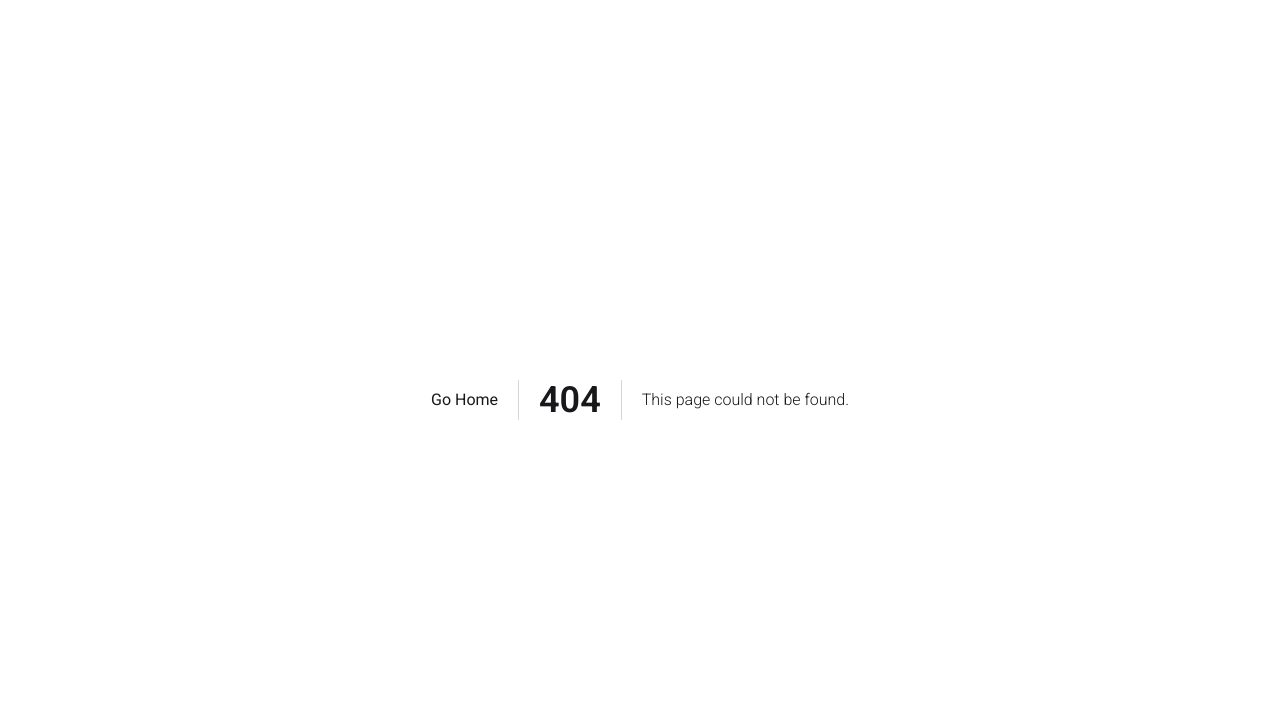
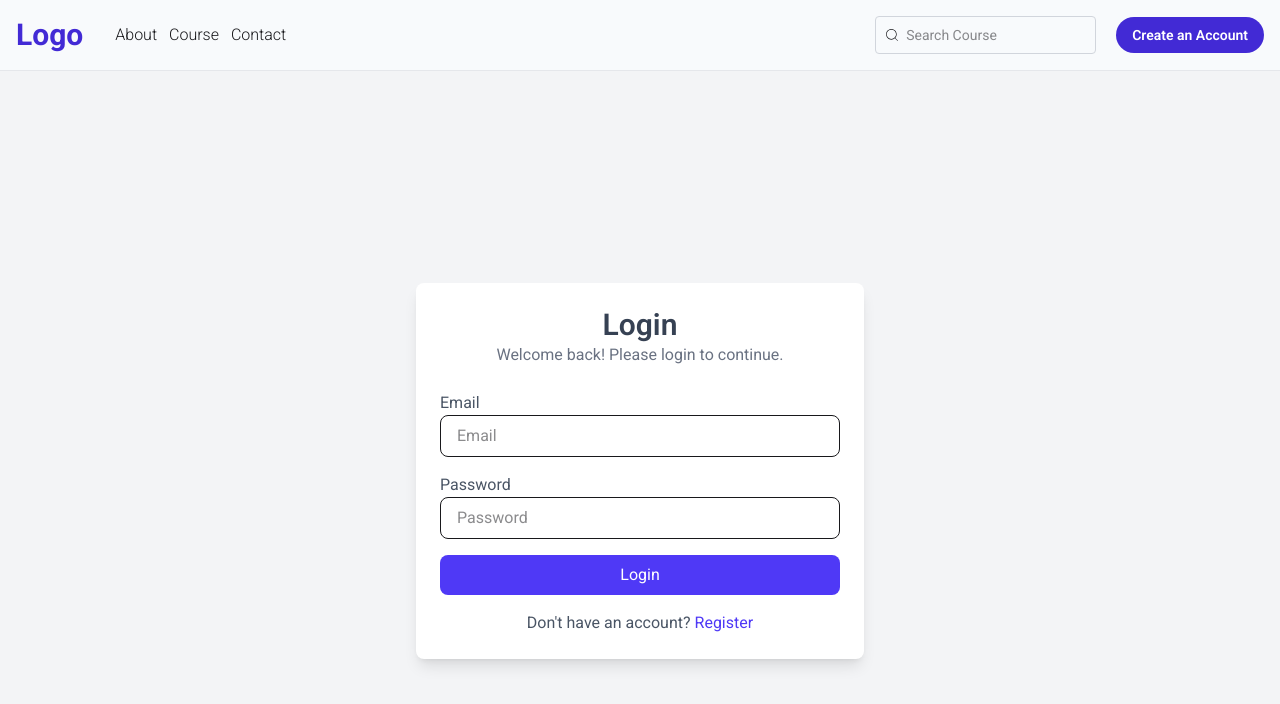
Before and after one commit to mehedifiz/school-of-robotics-client, a React (Vite) app: page /register in a window 1280 px wide. Before the commit this address had no page. Shown: the top 704 px of the page. Built offline with nearby package versions, Linux system fonts and the light colour scheme; what tailwindcss-animated would draw is missing.

Commit message:
add login-register

```diff
--- /dev/null
+++ b/src/pages/Register/Register.jsx
@@ -0,0 +1,62 @@
+import React, { useState } from "react";
+
+const Register = () => {
+  const [isLogin, setIsLogin] = useState(true);
+
+  return (
+    <div className="flex items-center justify-center min-h-screen bg-gray-100 p-4">
+      <div className="w-full max-w-md bg-white shadow-lg rounded-lg p-6">
+        <h2 className="text-3xl font-semibold text-center text-gray-700">
+          {isLogin ? "Login" : "Register"}
+        </h2>
+        <p className="text-gray-500 text-center mb-6">
+          {isLogin
+            ? "Welcome back! Please login to continue."
+            : "Create an account to get started."}
+        </p>
+        <form className="space-y-4">
+          {!isLogin && (
+            <div>
+              <label className="block text-gray-600">Name</label>
+              <input
+                type="text"
+                className="w-full px-4 py-2 border rounded-lg focus:ring focus:ring-indigo-300"
+                placeholder="Your name"
+              />
+            </div>
+          )}
+          <div>
+            <label className="block text-gray-600">Email</label>
+            <input
+              type="email"
+              className="w-full px-4 py-2 border rounded-lg focus:ring focus:ring-indigo-300"
+              placeholder="Email"
+            />
+          </div>
+          <div>
+            <label className="block text-gray-600">Password</label>
+            <input
+              type="password"
+              className="w-full px-4 py-2 border rounded-lg focus:ring focus:ring-indigo-300"
+              placeholder="Password"
+            />
+          </div>
+          <button className="w-full bg-indigo-600 text-white py-2 rounded-lg hover:bg-indigo-700">
+            {isLogin ? "Login" : "Register"}
+          </button>
+        </form>
+        <p className="text-center text-gray-600 mt-4">
+          {isLogin ? "Don't have an account?" : "Already have an account?"}
+          <button
+            className="text-indigo-600 hover:underline ml-1"
+            onClick={() => setIsLogin(!isLogin)}
+          >
+            {isLogin ? "Register" : "Login"}
+          </button>
+        </p>
+      </div>
+    </div>
+  );
+};
+
+export default Register;
--- a/src/pages/login/login.jsx
+++ /dev/null
@@ -1,38 +0,0 @@
-import React from "react";
-const Login = () => {
-  return (
-    <div>
-      <div className="hero bg-base-200 min-h-screen">
-        <div className="hero-content flex-col lg:flex-row-reverse">
-          <div className="text-center lg:text-left">
-            <h1 className="text-5xl font-bold">Login now!</h1>
-            <p className="py-6">
-              Provident cupiditate voluptatem et in. Quaerat fugiat ut assumenda
-              excepturi exercitationem quasi. In deleniti eaque aut repudiandae
-              et a id nisi.
-            </p>
-          </div>
-          <div className="card bg-base-100 w-full max-w-sm shrink-0 shadow-2xl">
-            <div className="card-body">
-              <fieldset className="fieldset">
-                <label className="fieldset-label">Email</label>
-                <input type="email" className="input" placeholder="Email" />
-                <label className="fieldset-label">Password</label>
-                <input
-                  type="password"
-                  className="input"
-                  placeholder="Password"
-                />
-                <div>
-                  <a className="link link-hover">Forgot password?</a>
-                </div>
-                <button className="btn btn-neutral mt-4">Login</button>
-              </fieldset>
-            </div>
-          </div>
-        </div>
-      </div>
-    </div>
-  );
-};
-export default Login;
```
Also changed, not shown: src/router/Router.jsx (+6 -2 lines).
